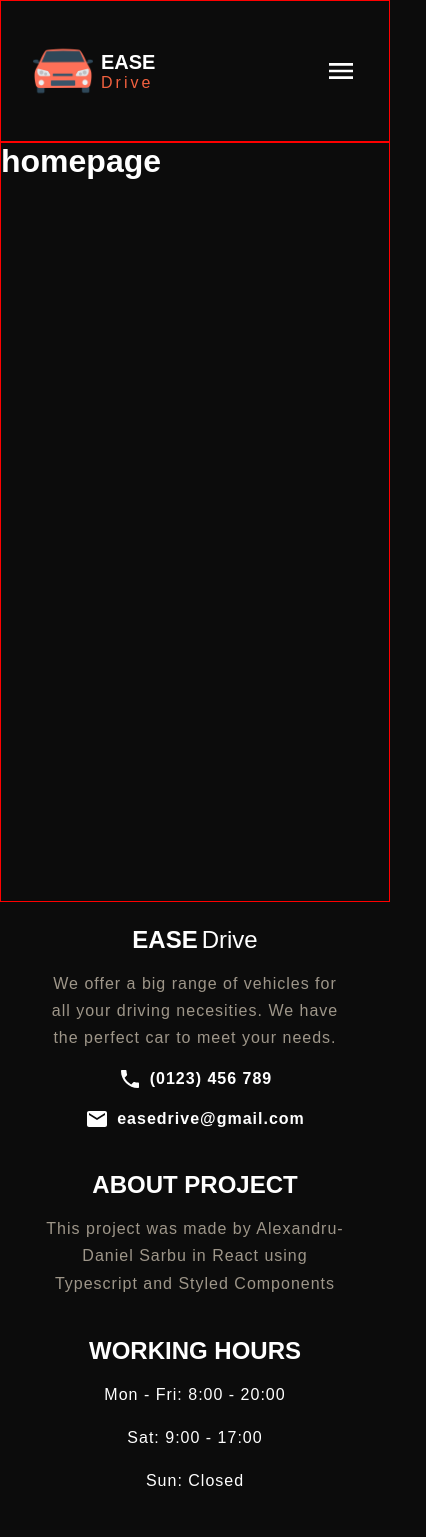
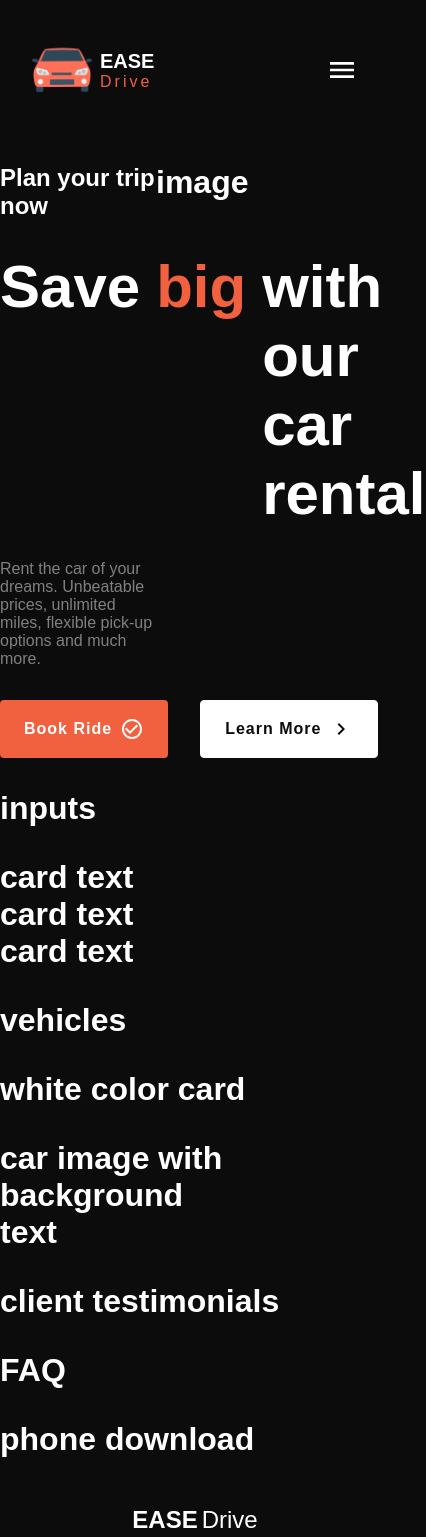
Before and after one commit to Xaphan64/DriveEase, a React (Create React App) app: page / in a window 390 px wide. Shown: the top 1537 px of the page, 426 px wide, since content can reach past the window. Built offline with nearby package versions, Linux system fonts and the light colour scheme.

Commit message:
started homepage

```diff
--- a/src/App.tsx
+++ b/src/App.tsx
@@ -10,6 +10,7 @@ import { BrowserRouter, Route, Routes } from "react-router-dom";
 
 // COMPONENTS
 import Layout from "./components/layout/Layout/Layout";
+import Homepage from "./components/pages/Homepage/Homepage";
 
 // CONFIGURATION
 const App = () => {
@@ -32,7 +33,7 @@ const App = () => {
         <Route path="/register" element={<h1>register page</h1>} />
 
         <Route element={<Layout />}>
-          <Route path="/" element={<h1>homepage</h1>} />
+          <Route path="/" element={<Homepage />} />
           <Route path="/about" element={<h1>about</h1>} />
           <Route path="/models" element={<h1>vehicle models</h1>} />
           <Route path="/testimonials" element={<h1>testimonials</h1>} />
--- a/src/components/atoms/Button/Button.style.ts
+++ b/src/components/atoms/Button/Button.style.ts
@@ -22,10 +22,24 @@ export const OrangeButton = styled(Button)`
   background-color: #f2613f;
   padding: 16px 24px;
   border-radius: 4px;
+  display: flex;
+  align-items: center;
+  gap: 8px;
 
   &:hover {
     background-color: #fa4226;
     color: #ffffff;
+  }
+`;
+
+export const BlackButton = styled(OrangeButton)`
+  background-color: #ffffff;
+  color: #0c0c0c;
+  border: 1px solid #ffffff;
+
+  &:hover {
+    background-color: #0c0c0c;
+    border: 1px solid #ffffff;
   }
 `;
 
--- a/src/components/layout/Header/Header.tsx
+++ b/src/components/layout/Header/Header.tsx
@@ -31,7 +31,6 @@ const Header = () => {
   // LIBRARY CONSTANTS
   const navigate = useNavigate();
   const location = useLocation();
-  const isMobile = window.matchMedia("(max-width: 992px)")?.matches;
 
   // STATE CONSTANTS
   const [showNavbar, setShowNavbar] = useState(false);
--- a/src/components/layout/Layout/Layout.style.ts
+++ b/src/components/layout/Layout/Layout.style.ts
@@ -6,8 +6,6 @@ export const StyledLayout = styled.div`
   flex-direction: column;
   width: 100%;
   align-items: center;
-
-  /* border: 1px solid blue; */
 `;
 
 export const StyledContainer = styled.div<HeaderProps>`
@@ -19,8 +17,6 @@ export const StyledContainer = styled.div<HeaderProps>`
   height: ${(props) => props.height};
   width: 1350px;
 
-  border: 1px solid red;
-
   @media screen and (max-width: 1350px) {
     width: 100%;
   }
--- a/src/components/layout/Layout/Layout.tsx
+++ b/src/components/layout/Layout/Layout.tsx
@@ -29,7 +29,7 @@ const Layout = () => {
     <StyledLayout>
       <Header />
 
-      <StyledContainer height="90vh">
+      <StyledContainer>
         <Outlet />
       </StyledContainer>
 
--- /dev/null
+++ b/src/components/pages/Homepage/Homepage.style.ts
@@ -0,0 +1,62 @@
+import styled from "styled-components";
+import city from "../../assets/city.png";
+// import test from "../../assets/test.webp";
+
+export const StyledPageContainer = styled.div`
+  display: flex;
+  flex-direction: column;
+  gap: 32px;
+  padding: 24px 0;
+  width: 100%;
+`;
+
+export const BackgroundImage = styled.img`
+  background-image: url(${city});
+  width: 800px;
+  height: 600px;
+  background-size: cover;
+  background-position: center;
+  background-repeat: no-repeat;
+  border: none;
+  position: absolute;
+  top: 0;
+  right: 0;
+  /* border-radius: 24px; */
+  /* background-color: gray; */
+  outline: none;
+  border: none;
+  z-index: -1;
+`;
+
+type PageCategoryProps = {
+  $flexDirection?: "column" | "row";
+  $width?: string;
+  $gap?: string;
+};
+
+export const StyledPageCategory = styled.div<PageCategoryProps>`
+  display: flex;
+  flex-direction: ${(props) => props.$flexDirection};
+  width: ${(props) => props.$width};
+  gap: ${(props) => props.$gap};
+
+  /* border: 1px solid red; */
+`;
+
+type TextProps = {
+  $fontSize: string;
+  $color?: string;
+  $fontWeight?: string;
+};
+
+export const StyledText = styled.span<TextProps>`
+  font-size: ${(props) => props.$fontSize};
+  color: ${(props) => props.$color};
+  font-weight: ${(props) => props.$fontWeight};
+  display: flex;
+  gap: 16px;
+
+  p {
+    color: #f2613f;
+  }
+`;
--- /dev/null
+++ b/src/components/pages/Homepage/Homepage.tsx
@@ -0,0 +1,121 @@
+// ASSETS
+import city from "../../assets/city.png";
+import NavigateNextIcon from "@mui/icons-material/NavigateNext";
+import CheckCircleOutlineIcon from "@mui/icons-material/CheckCircleOutline";
+
+// STYLES
+import { BackgroundImage, StyledPageCategory, StyledPageContainer, StyledText } from "./Homepage.style";
+import { BlackButton, OrangeButton } from "../../atoms/Button/Button.style";
+
+// LIBRARIES
+import { useNavigate } from "react-router-dom";
+
+// MISC
+
+// COMPONENTS
+
+// CONFIGURATION
+const cityStyles: React.CSSProperties = {
+  backgroundImage: `url(${city})`,
+  width: "100%",
+  height: "100%",
+  position: "absolute",
+  right: "0",
+  top: "0",
+  zIndex: "-1",
+  backgroundSize: "cover",
+  backgroundPosition: "center",
+};
+
+const Homepage = () => {
+  // PROPERTIES
+
+  // API REQUESTS
+
+  // LIBRARY CONSTANTS
+  const nagivate = useNavigate();
+
+  // STATE CONSTANTS
+
+  // LIFE CYCLE
+
+  // EVENT HANDLERS
+  return (
+    <StyledPageContainer>
+      {/* <BackgroundImage /> */}
+
+      {/* <div style={cityStyles} /> */}
+
+      <StyledPageCategory>
+        <StyledPageCategory $flexDirection="column" $gap="32px" $width="40%">
+          <StyledText $fontSize="24px" $fontWeight="bold">
+            Plan your trip now
+          </StyledText>
+
+          <StyledText $fontSize="60px" $fontWeight="bold">
+            Save
+            {/* <StyledText $fontSize="60px" $fontWeight="bold" $color="#f2613f">
+              big
+            </StyledText> */}
+            <p>big</p>
+            with our car rental
+          </StyledText>
+
+          <StyledText $fontSize="16px" $color="gray">
+            Rent the car of your dreams. Unbeatable prices, unlimited miles, flexible pick-up options and much more.
+          </StyledText>
+
+          <StyledPageCategory $flexDirection="row" $gap="32px">
+            <OrangeButton type="button" onClick={() => nagivate("/")}>
+              Book Ride <CheckCircleOutlineIcon />
+            </OrangeButton>
+
+            <BlackButton type="button" onClick={() => nagivate("/about")}>
+              Learn More <NavigateNextIcon />
+            </BlackButton>
+          </StyledPageCategory>
+        </StyledPageCategory>
+
+        <h1>image</h1>
+      </StyledPageCategory>
+
+      <div>
+        <h1>inputs</h1>
+      </div>
+
+      <div>
+        <h1>card text</h1>
+        <h1>card text</h1>
+        <h1>card text</h1>
+      </div>
+
+      <div>
+        <h1>vehicles</h1>
+      </div>
+
+      <div>
+        <h1>white color card</h1>
+      </div>
+
+      <div>
+        <h1>car image with background</h1>
+
+        <h1>text</h1>
+      </div>
+
+      <div>
+        <h1>client testimonials</h1>
+      </div>
+
+      <div>
+        <h1>FAQ</h1>
+      </div>
+
+      <div>
+        <h1>phone download</h1>
+      </div>
+    </StyledPageContainer>
+  );
+};
+
+export default Homepage;
```
Also changed, not shown: src/components/assets/city.png (added), src/components/assets/city1.png (added).
